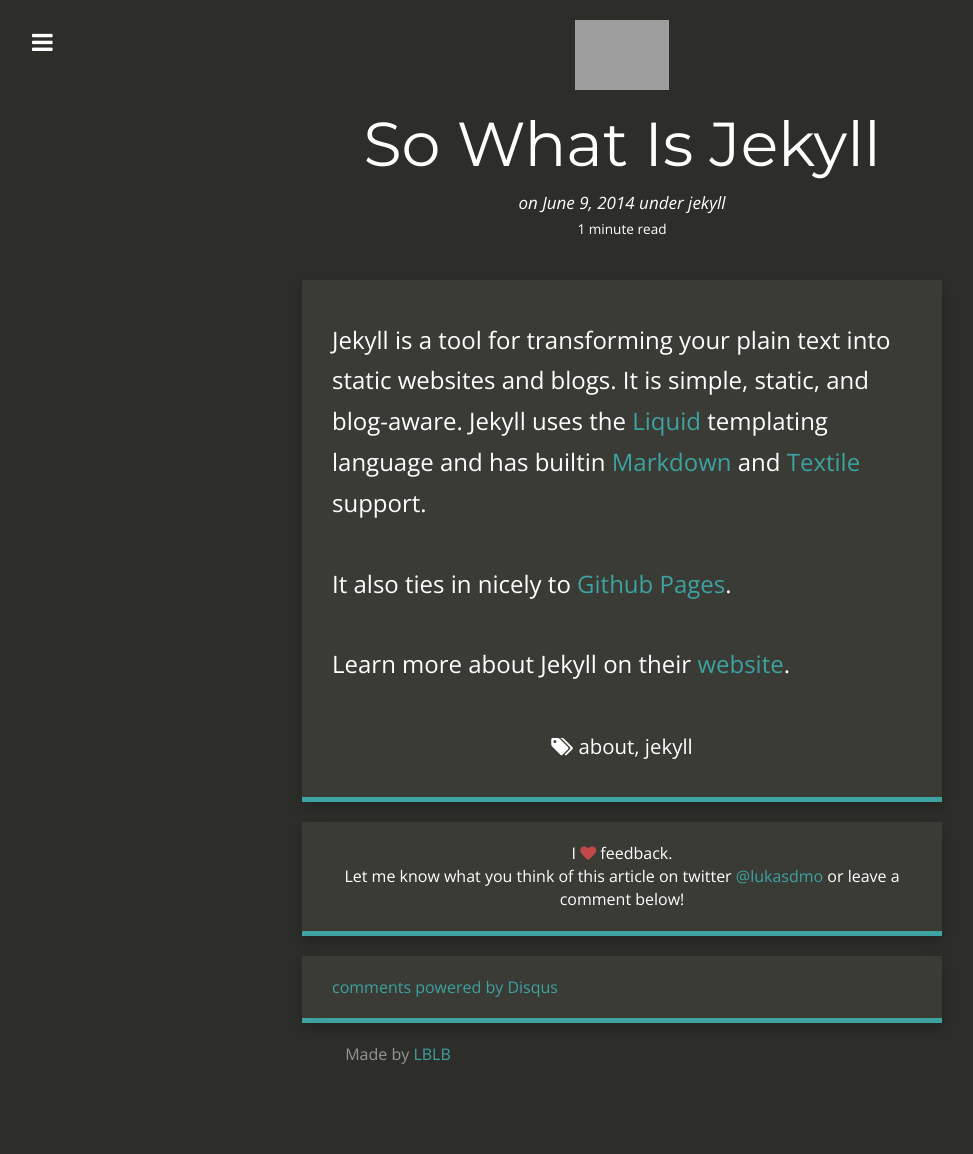
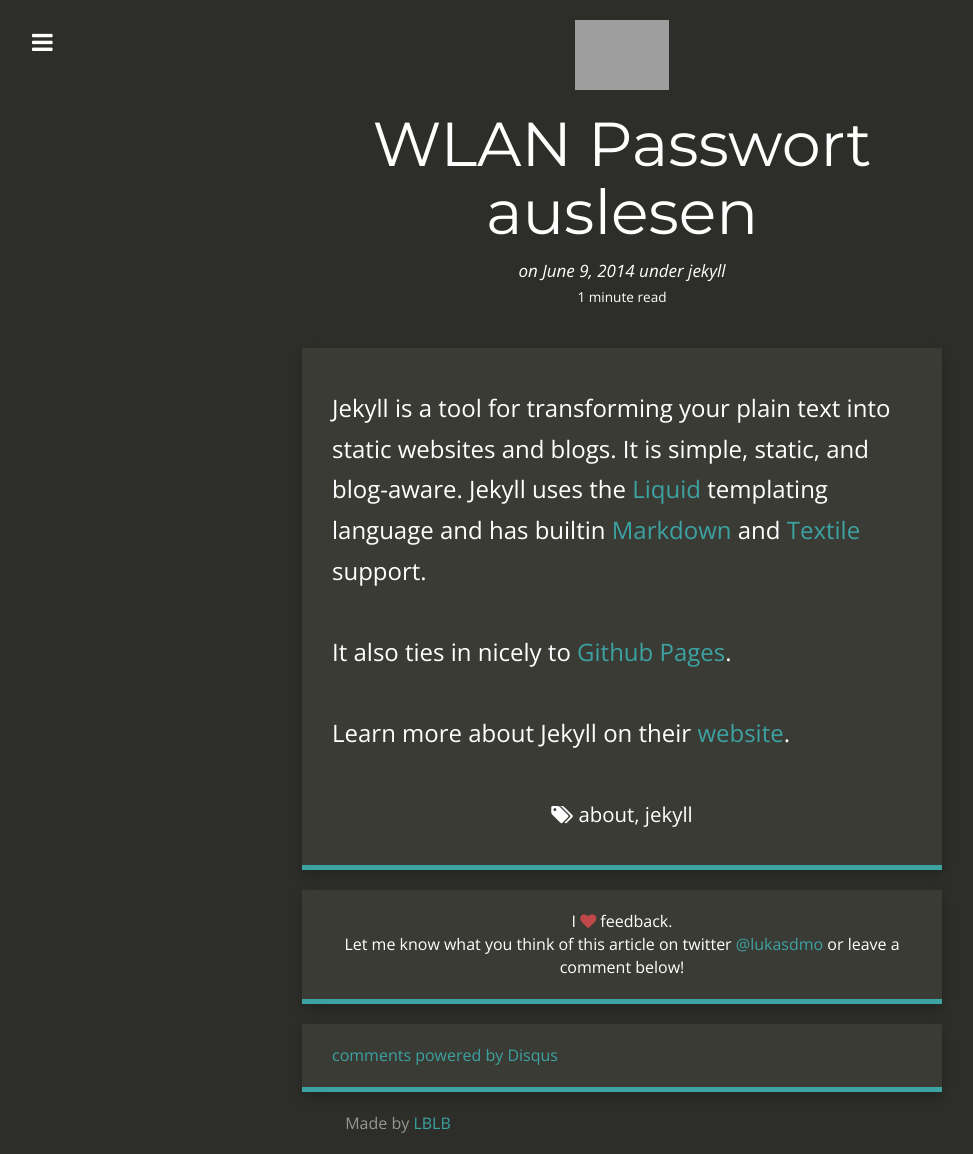
Before and after one commit to eski1337/lblb-it-ffd00, a Jekyll site: the page built from _posts/2014-06-09-so-what-is-jekyll.md, in a window 1280 px wide. Shown: the whole page, without its empty margins (18-991 px from the left). Built offline with Jekyll 4.4.1, drawn with Linux system fonts in a browser that asks for light colours; nearby versions of some CDN libraries; comment, search, counter and statistics services are not loaded; before the commit the page ends 1086 px from its top, so only the background shows below that; grey boxes are pictures that could not be loaded.

Commit message:
2014-06-09-so-what-is-jekyll.md: changed

```diff
--- a/_posts/2014-06-09-so-what-is-jekyll.md
+++ b/_posts/2014-06-09-so-what-is-jekyll.md
@@ -1,6 +1,6 @@
 ---
 layout:     post
-title:
+title:      WLAN Passwort auslesen
 date:       2014-06-09 12:32:18
 summary:    Transform your plain text into static websites and blogs. Simple, static, and blog-aware.
 categories: jekyll
```
